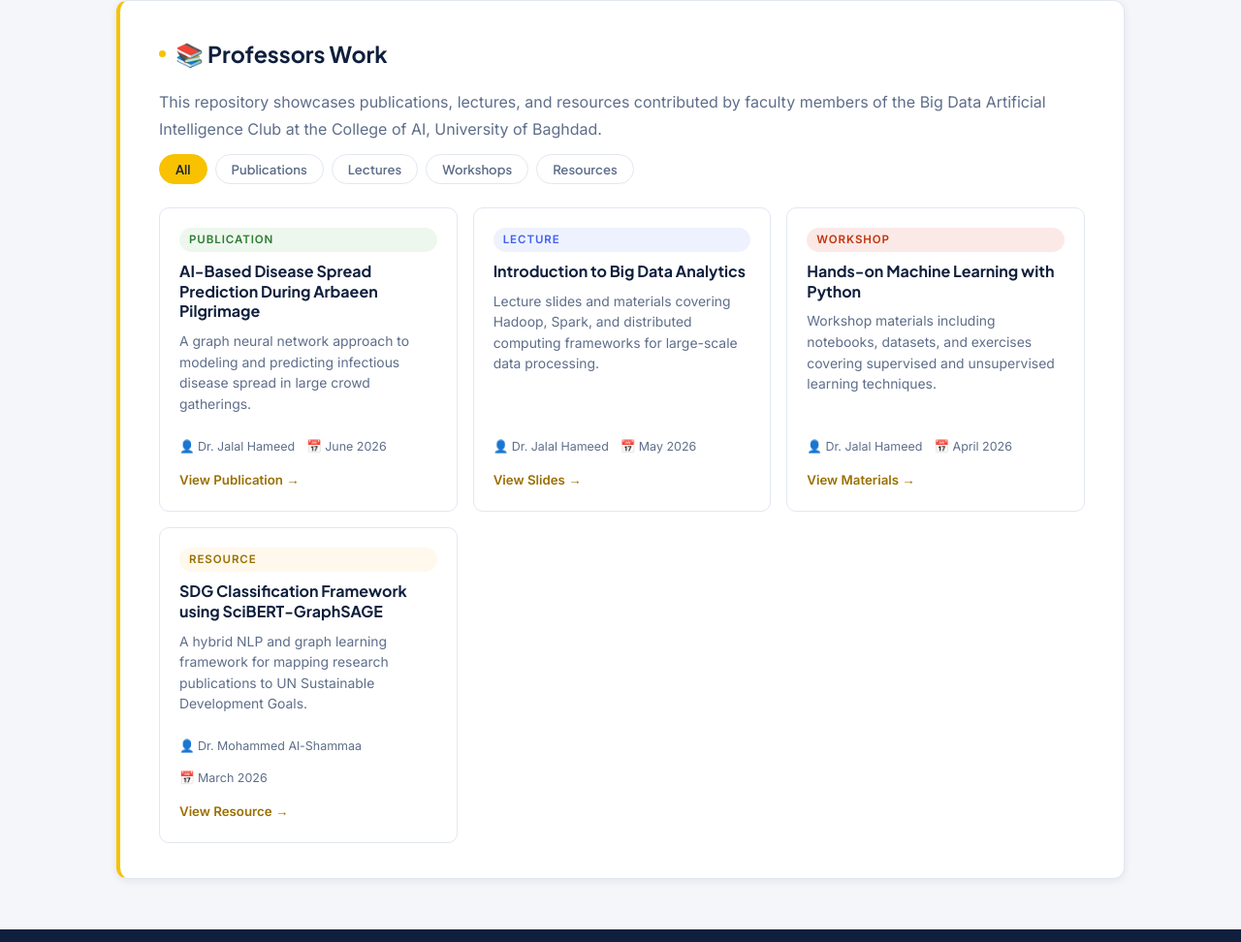
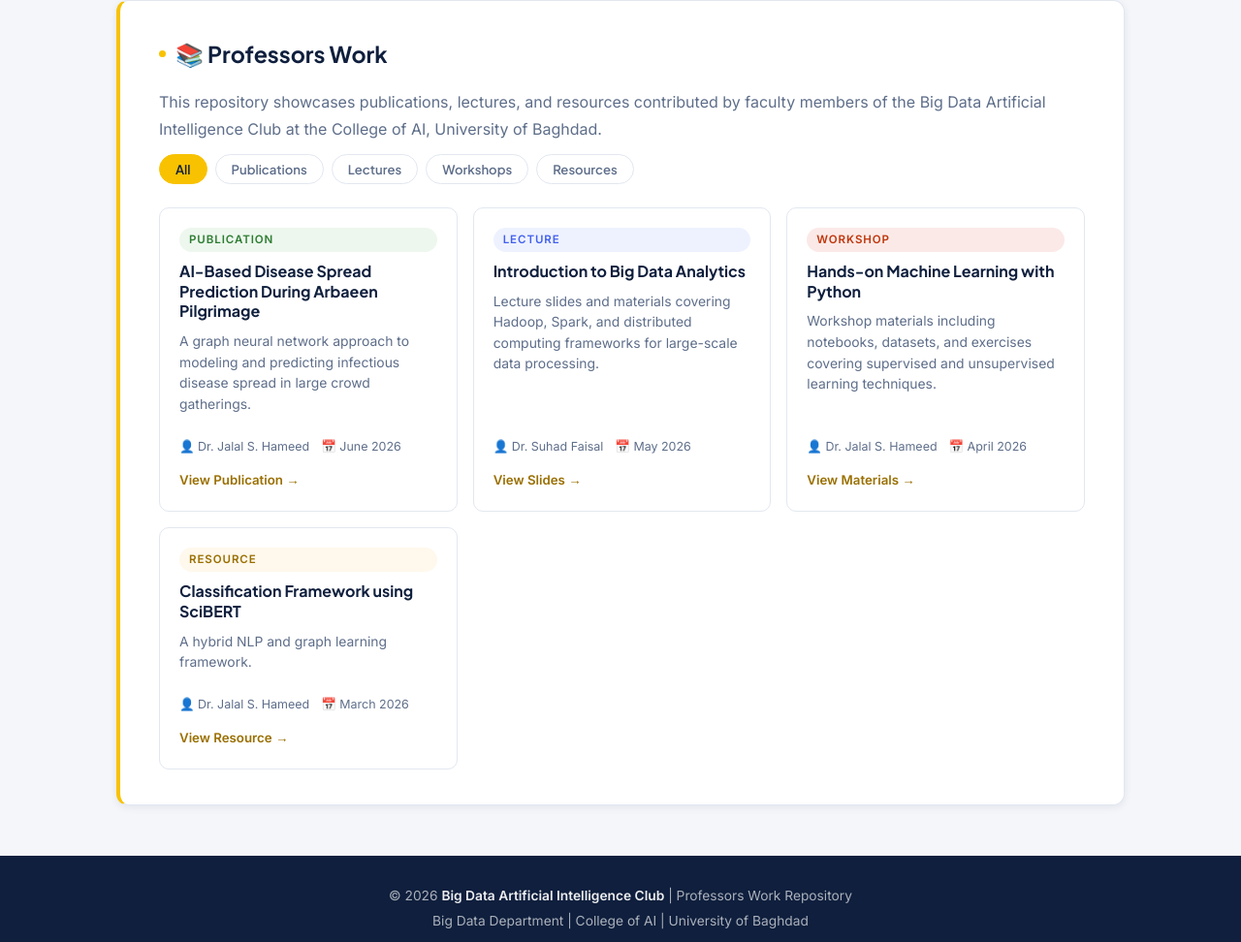
Before and after one commit to University-of-Baghdad-College-of-AI/Big_Data_AI_Club_Professors, a plain HTML site: page index.html in a window 1280 px wide. Shown: the part 321-1293 px from the top of the page at 97% size. Drawn offline with Linux system fonts and the light colour scheme.

Commit message:
Update index.html

```diff
--- a/index.html
+++ b/index.html
@@ -121,7 +121,7 @@
         <h3>AI-Based Disease Spread Prediction During Arbaeen Pilgrimage</h3>
         <p>A graph neural network approach to modeling and predicting infectious disease spread in large crowd gatherings.</p>
         <div class="card-meta">
-          <span>&#128100; Dr. Jalal Hameed</span>
+          <span>&#128100; Dr. Jalal S. Hameed</span>
           <span>&#128197; June 2026</span>
         </div>
         <a href="#">View Publication &#8594;</a>
@@ -132,7 +132,7 @@
         <h3>Introduction to Big Data Analytics</h3>
         <p>Lecture slides and materials covering Hadoop, Spark, and distributed computing frameworks for large-scale data processing.</p>
         <div class="card-meta">
-          <span>&#128100; Dr. Jalal Hameed</span>
+          <span>&#128100; Dr. Suhad Faisal</span>
           <span>&#128197; May 2026</span>
         </div>
         <a href="#">View Slides &#8594;</a>
@@ -143,7 +143,7 @@
         <h3>Hands-on Machine Learning with Python</h3>
         <p>Workshop materials including notebooks, datasets, and exercises covering supervised and unsupervised learning techniques.</p>
         <div class="card-meta">
-          <span>&#128100; Dr. Jalal Hameed</span>
+          <span>&#128100; Dr. Jalal S. Hameed</span>
           <span>&#128197; April 2026</span>
         </div>
         <a href="#">View Materials &#8594;</a>
@@ -151,10 +151,10 @@
 
       <div class="card" data-type="resource">
         <span class="card-type">Resource</span>
-        <h3>SDG Classification Framework using SciBERT-GraphSAGE</h3>
-        <p>A hybrid NLP and graph learning framework for mapping research publications to UN Sustainable Development Goals.</p>
+        <h3> Classification Framework using SciBERT</h3>
+        <p>A hybrid NLP and graph learning framework.</p>
         <div class="card-meta">
-          <span>&#128100; Dr. Mohammed Al-Shammaa</span>
+          <span>&#128100; Dr. Jalal S. Hameed</span>
           <span>&#128197; March 2026</span>
         </div>
         <a href="#">View Resource &#8594;</a>
```
